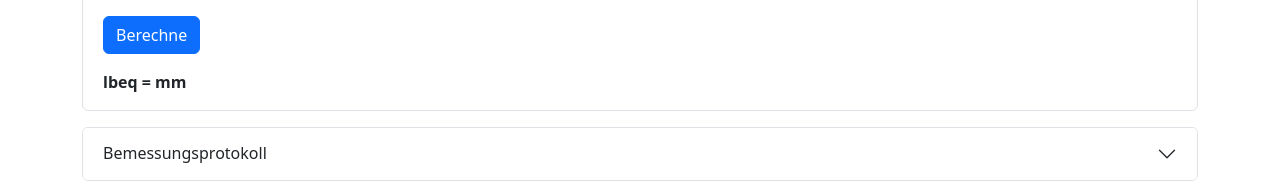
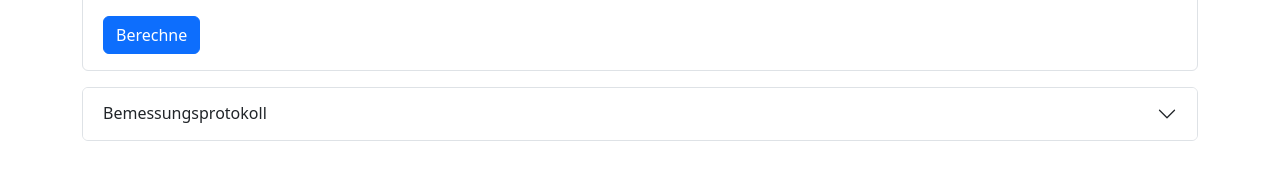
Before and after one commit to j-r-f-m/vorlagen-statik, a React (Vite) app: page /anchorageLength in a window 1280 px wide. Shown: the part 957-1138 px from the top of the page. After the commit the page ends 1114 px from the top, so only its background shows below. Built offline with nearby package versions, Linux system fonts and the light colour scheme.

Commit message:
add conditional rendering to input form

```diff
--- a/src/pages/AnchorageLength/AlForm.jsx
+++ b/src/pages/AnchorageLength/AlForm.jsx
@@ -264,9 +264,12 @@ export function AlForm(props) {
             </Form>
 
             {/* Schnelle ergebnisanzeige */}
-            <div className="mt-3 fw-bold">
-              lbeq = {props.data.lbeq.lbeqFinal} mm
-            </div>
+
+            {props.data.lbeq ? (
+              <div className="mt-3 fw-bold">
+                lbeq = {props.data.lbeq.lbeqFinal} mm
+              </div>
+            ) : null}
           </Accordion.Body>
         </Accordion.Item>
       </Accordion>
```
